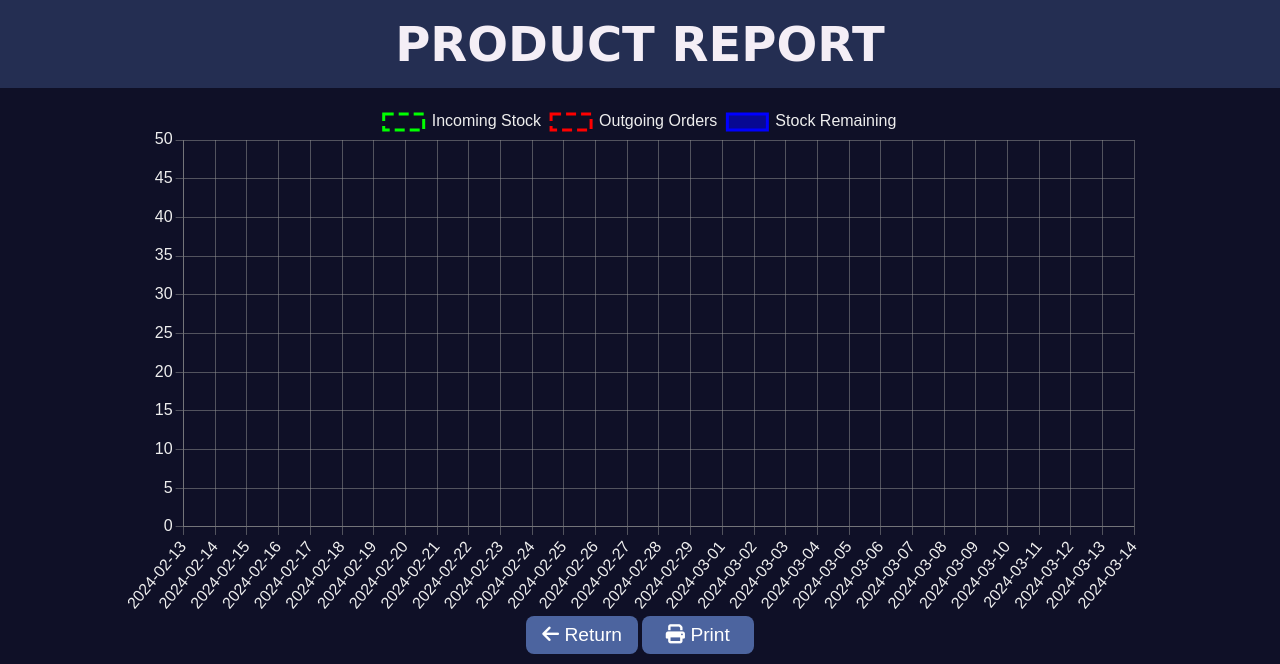
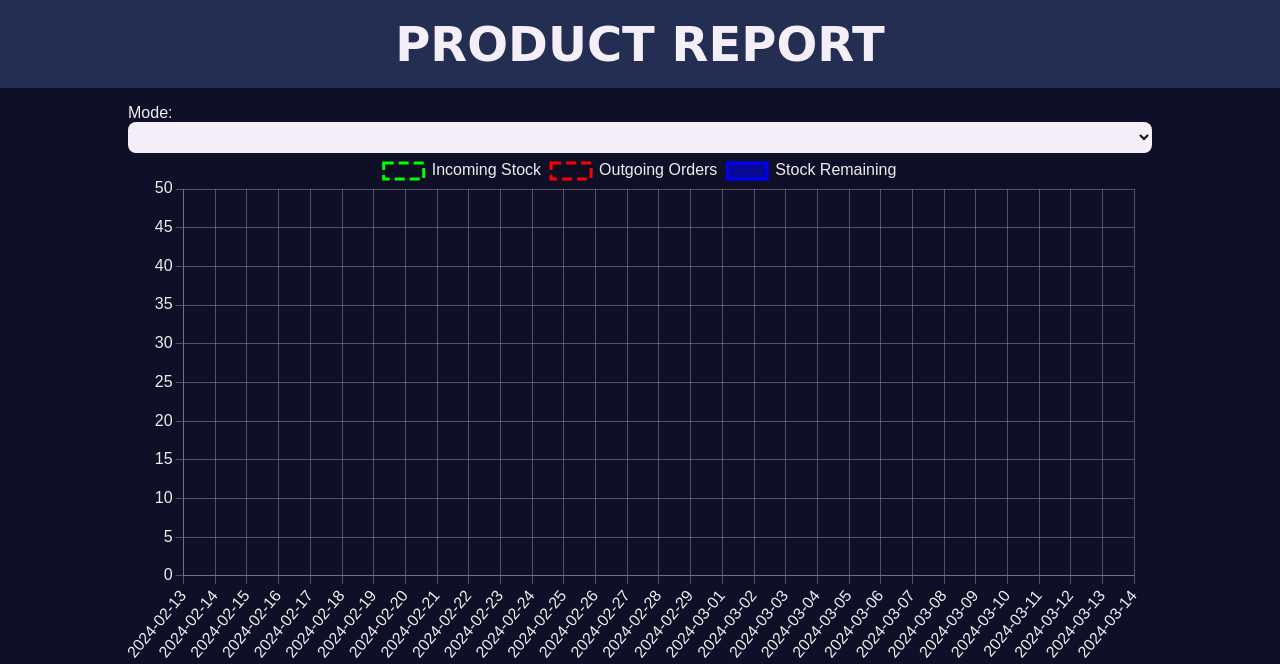
Before and after one commit to MIRROR-Team18/mirror, a PHP site: page /admin/products/report.php?id=1 in a window 1280 px wide. Shown: the part 68-732 px from the top of the page. Run offline with PHP 8.4, Linux system fonts and the light colour scheme; the visitor is signed in with stand-in values (Sample User, id 1); data that the repository does not hold is empty; some libraries are stand-ins or nearby versions; some web fonts are replaced.

Commit message:
Added select to change period

```diff
--- a/admin/products/report.php
+++ b/admin/products/report.php
@@ -18,6 +18,17 @@
 			<h1>PRODUCT REPORT</h1>
 		</section>
 		<section class="blue-1">
+            <form action="" method="GET" class="noPrint">
+                <input type="hidden" name="id" value="<?= $_GET['id'] ?>">
+                <label for="mode">Mode:</label>
+                <select name="mode" id="mode" onchange="this.form.submit();">
+                    <!-- The purpose of this first element is to allow users to switch to month. Else, clicking on it does nothing. Doing it this way largely hides this problem. -->
+                    <option value="" hidden disabled selected><?= ucfirst($_GET['mode']); ?></option>
+                    <option value="month">Month</option>
+                    <option value="year">Year</option>
+                    <option value="all">All</option>
+                </select>
+            </form>
 			<canvas id="report"></canvas>
             <div class="buttonGrid noPrint">
                 <button class="fullWidth" onclick="window.location.href = window.location.href.replace('report', 'upsert')">
@@ -73,7 +84,7 @@
 		});
 
 		<?php
-            $mode = "month";
+            $mode = $_GET['mode'] ?? "month";
             $history = [];
             try {
 				$history = $db->getProductStockHistory($_GET['id'], 3, $mode);
```
